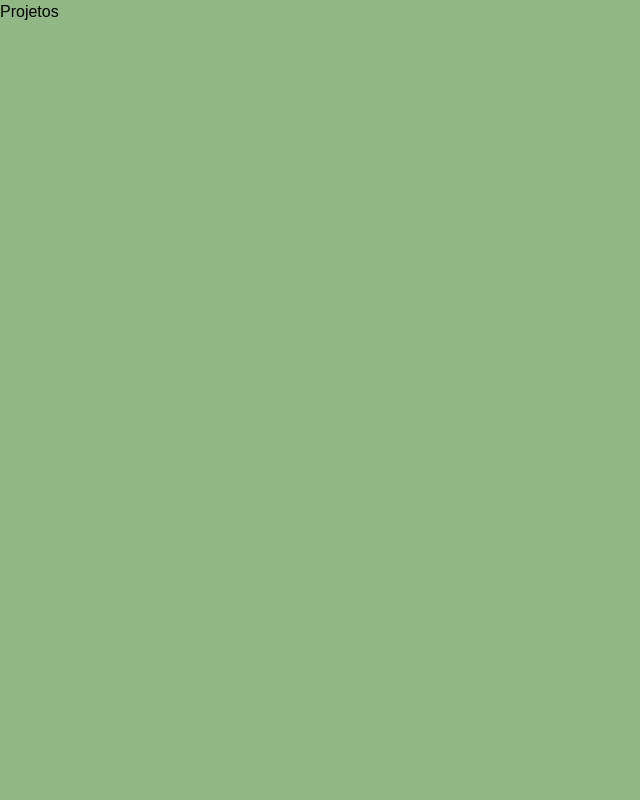
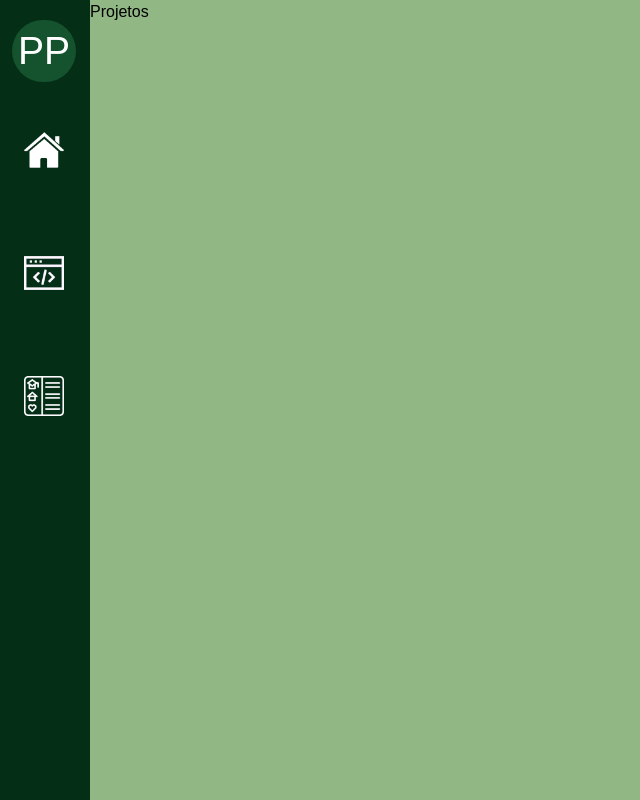
Before and after one commit to Guilherme-Ferreira-Tombini/PortfolioPessoal, a Next.js app: page /projetos in a window 1280 px wide. Shown: the whole page, without its empty margins (0-640 px from the left). Built offline with nearby package versions, Linux system fonts and the light colour scheme; a web font is replaced by a local one.

Commit message:
Adicionado Menu para as paginas de perfil e projetos

```diff
--- a/src/app/perfil/page.tsx
+++ b/src/app/perfil/page.tsx
@@ -1,7 +1,15 @@
-import Image from 'next/image'
-
+import Menu from "../../components/Menu"
 export default function Perfil() {
   return (
-   <h1>Perfil</h1>
+   <div className="flex flex-row w-screen h-screen">
+
+     <Menu/>
+     <div className="">
+       Perfil
+     </div>
+
+
+
+   </div>
   )
 }
--- a/src/app/projetos/page.tsx
+++ b/src/app/projetos/page.tsx
@@ -1,7 +1,15 @@
-import Image from 'next/image'
-
+import Menu from "../../components/Menu"
 export default function Projetos() {
   return (
-   <h1>Projetos</h1>
+   <div className="flex flex-row w-screen h-screen">
+
+     <Menu/>
+     <div className="">
+       Projetos
+     </div>
+
+
+
+   </div>
   )
 }
```
